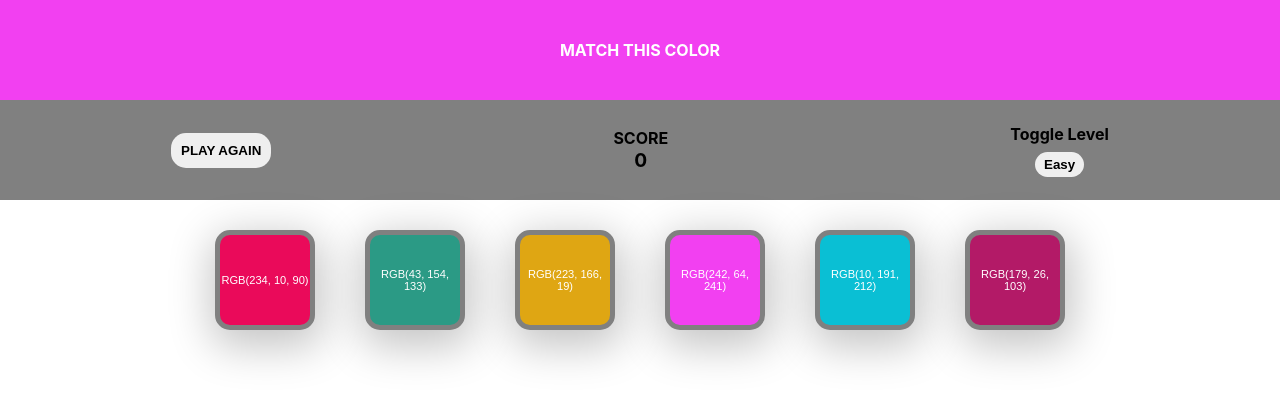
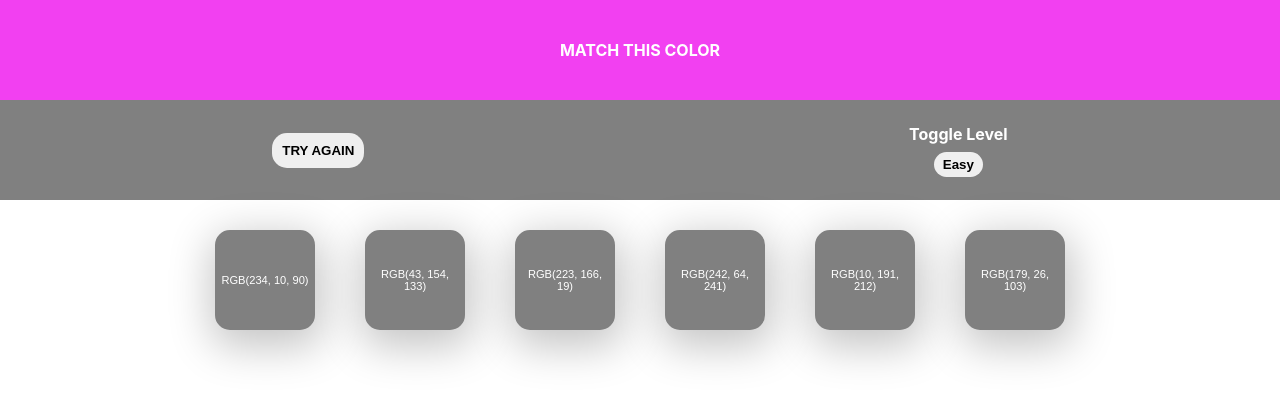
Before and after one commit to Desmond-Fon/color-picker, a React (Create React App) app: page / in a window 1280 px wide. Shown: the top 402 px of the page. Built offline with nearby package versions, Linux system fonts and the light colour scheme.

Commit message:
made changes on the functionality of the game

```diff
--- a/src/App.css
+++ b/src/App.css
@@ -3,6 +3,11 @@
   padding: 0;
   box-sizing: border-box;
   /* overflow: hidden; */
+}
+
+.app{
+  width: 100%;
+  height: 100vh;
 }
 
 .App {
@@ -56,6 +61,7 @@ h1 {
 
 .toggle-level {
   font-weight: bold;
+  color: white;
 }
 
 .level {
--- a/src/App.js
+++ b/src/App.js
@@ -33,11 +33,12 @@ function App() {
   ];
 
   const newList = shuffle(colorOptions);
+  // window.location.reload();
+  // window.location.reload(false);
+  // const [headerColor, setHeaderColor] = useState(color);
+  const [verdict, setVerdict] = useState('TRY AGAIN');
+  const [win, setWin] = useState(false);
 
-  // const [headerColor, setHeaderColor] = useState(color);
-  const [verdict, setVerdict] = useState('PLAY AGAIN');
-  const [win, setWin] = useState(false);
-  const [hide, setHide] = useState(false);
   const [score, setScore] = useState(0);
   console.log(colorOptions);
 
@@ -53,28 +54,37 @@ function App() {
     {
       console.log('win');
       setWin(true)
-      console.log(win);
-      setVerdict('TRY AGAIN')
+      setVerdict('PLAY AGAIN')
       setScore(prevActiveStep => prevActiveStep + 1)
+      return;
     }
     else{
       console.log('lose');
       // e.currentTarget.classList.add('hide');
-      setHide(true)
+    // setHide(true)
       if(score !== 0){
 
         setScore(prevActiveStep => prevActiveStep - 1)
       }
       setWin(false)
+      return;
     }
 
   }
 
   return (
-    <div>
+    <div className="app">
       <Header headerColor={color}/>
       <Section verdict={verdict} refreshPage={refreshPage} score={score}/>
-      <Main colorOptions={newList} getValue={getValue} hide={hide} win={win} colors={color}/>
+      <Main colorOptions={newList} getValue={getValue}
+      // hide={hide}
+       win={win}
+       colors={color}
+       setWin={setWin}
+      //  setScore={setScore}
+       setVerdict={setVerdict}
+      //  setHide={setHide}
+       />
     </div>
   );
 }
--- a/src/component/Main.jsx
+++ b/src/component/Main.jsx
@@ -1,11 +1,13 @@
 // import Easy from "./option page/Easy";
 import Hard from "./option page/Hard";
 
-const Main = ({colorOptions, getValue, hide, win, colors}) => {
+const Main = ({colorOptions, getValue, hide, win, colors, setWin, setVerdict, setScore}) => {
+
+
   return (
     <div className="main" style={{ backgroundColor: win ? `rgb(${colors})` : '' }}>
       {/* <Easy /> */}
-      <Hard colorOptions={colorOptions} getValue={getValue} hide={hide} win={win}/>
+      <Hard colorOptions={colorOptions} getValue={getValue} hide={hide} win={win} colors={colors} setWin={setWin} setScore={setScore} setVerdict={setVerdict}/>
     </div>
   );
 };
--- a/src/component/Section.jsx
+++ b/src/component/Section.jsx
@@ -3,11 +3,11 @@ const Section = ({verdict, refreshPage, score}) => {
         <div><button className="start" onClick={refreshPage}>
             {verdict}
             </button></div>
-        <div className="score">
-            <p>SCORE</p>
-            <p className="score-number">
-            {score}
-            </p></div>
+        {/* <div className="score"> */}
+            {/* <p>SCORE</p> */}
+            {/* <p className="score-number"> */}
+            {/* {score} */}
+            {/* </p></div> */}
         <div className="toggler">
             <p className="toggle-level">Toggle Level</p>
             <button className="level">
--- a/src/component/option page/Hard.jsx
+++ b/src/component/option page/Hard.jsx
@@ -1,12 +1,12 @@
 import Individual from "./Individual";
 
-const Hard = ({ colorOptions, getValue, hide, win }) => {
+const Hard = ({ colorOptions, getValue, hide, win, setWin, colors, setScore, setVerdict}) => {
   return (
     <>
       <div className="hard">
         <div className="individual">
-          {colorOptions.map((item) => {
-            return <Individual getValue={getValue} hide={hide} item={item} win={win}/>;
+          {colorOptions.map((item, index) => {
+            return <Individual getValue={getValue} hide={hide} colors={colors} setVerdict={setVerdict} setScore={setScore} setWin={setWin} item={item} win={win} index={index} key={(Math.random() * 1000)}/>;
           })}
         </div>
       </div>
--- a/src/component/option page/Individual.jsx
+++ b/src/component/option page/Individual.jsx
@@ -1,13 +1,46 @@
-const Individual = ({ item, getValue, win }) => {
+import { useState } from "react";
+
+const Individual = ({ item, colors, setWin, setVerdict, setScore }) => {
+
+  const [hide, setHide] = useState(false);
+
+
+  const getValues = (e) => {
+    e.preventDefault()
+    // console.log(e.target.id);
+    console.log(e.currentTarget.id);
+    if(e.currentTarget.id === colors)
+    {
+      console.log('win');
+      setWin(true)
+      // console.log(win);
+      setVerdict('PLAY AGAIN')
+      // setScore(prevActiveStep => prevActiveStep + 1)
+      return;
+    }
+    else{
+      console.log('lose');
+      // e.currentTarget.classList.add('hide');
+      setHide(true)
+      // if(score !== 0){
+
+        // setScore(prevActiveStep => prevActiveStep - 1)
+      // }
+      // setWin(false)
+      // return;
+    }
+
+  }
+
   return (
     <>
-      <button
-        key={Math.floor(Math.random() * 256)}
+    <button
+        key={item.index}
         id={item}
         value={item}
-        onClick={getValue}
+        onClick={getValues}
         className="box"
-        style={{ backgroundColor: `rgb(${item})`, display: win ? '' : 'hidden' }}
+        style={{ backgroundColor: hide ? `rgb(${item})` : ''}}
       >
         <p className="item">RGB({item})</p>
       </button>
```
